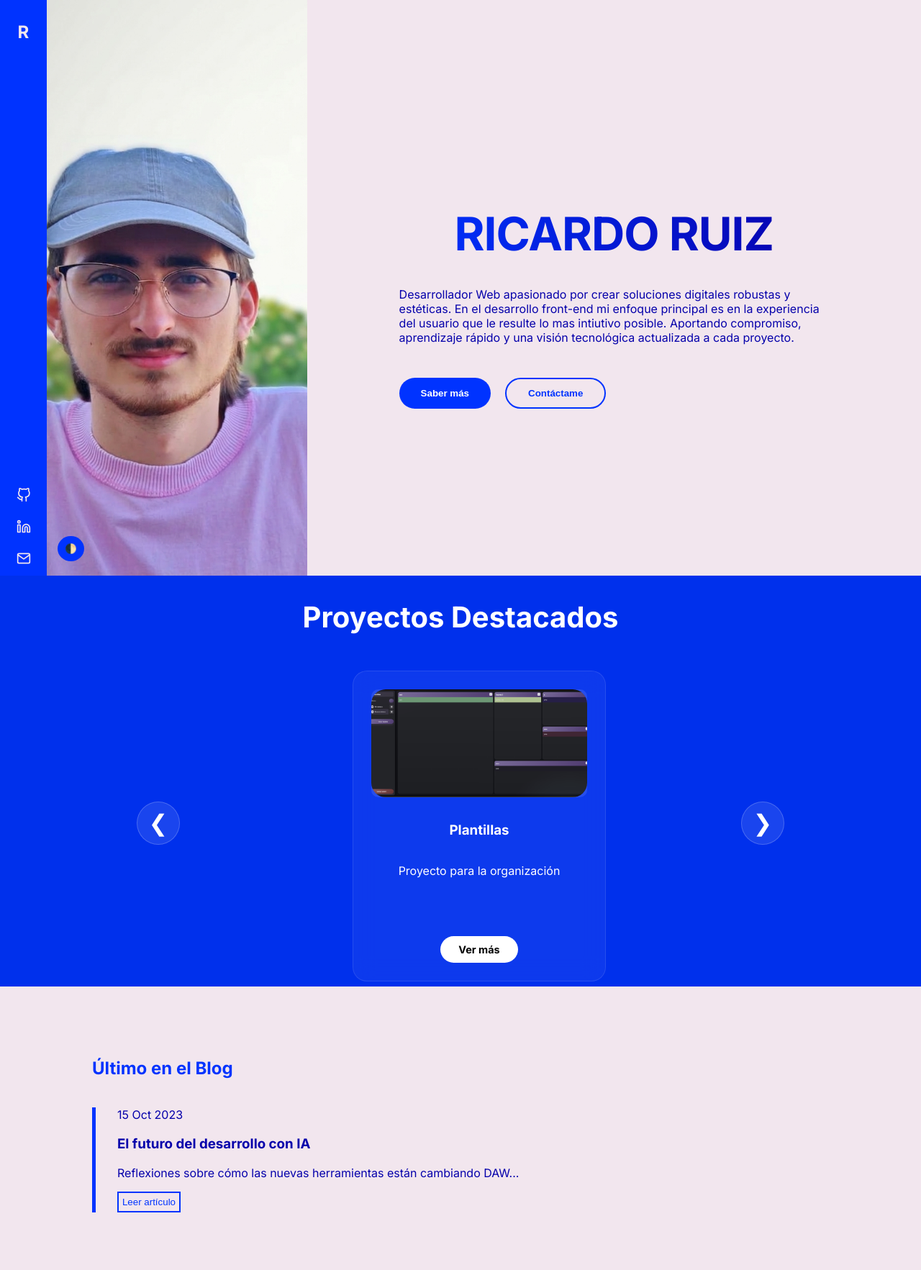
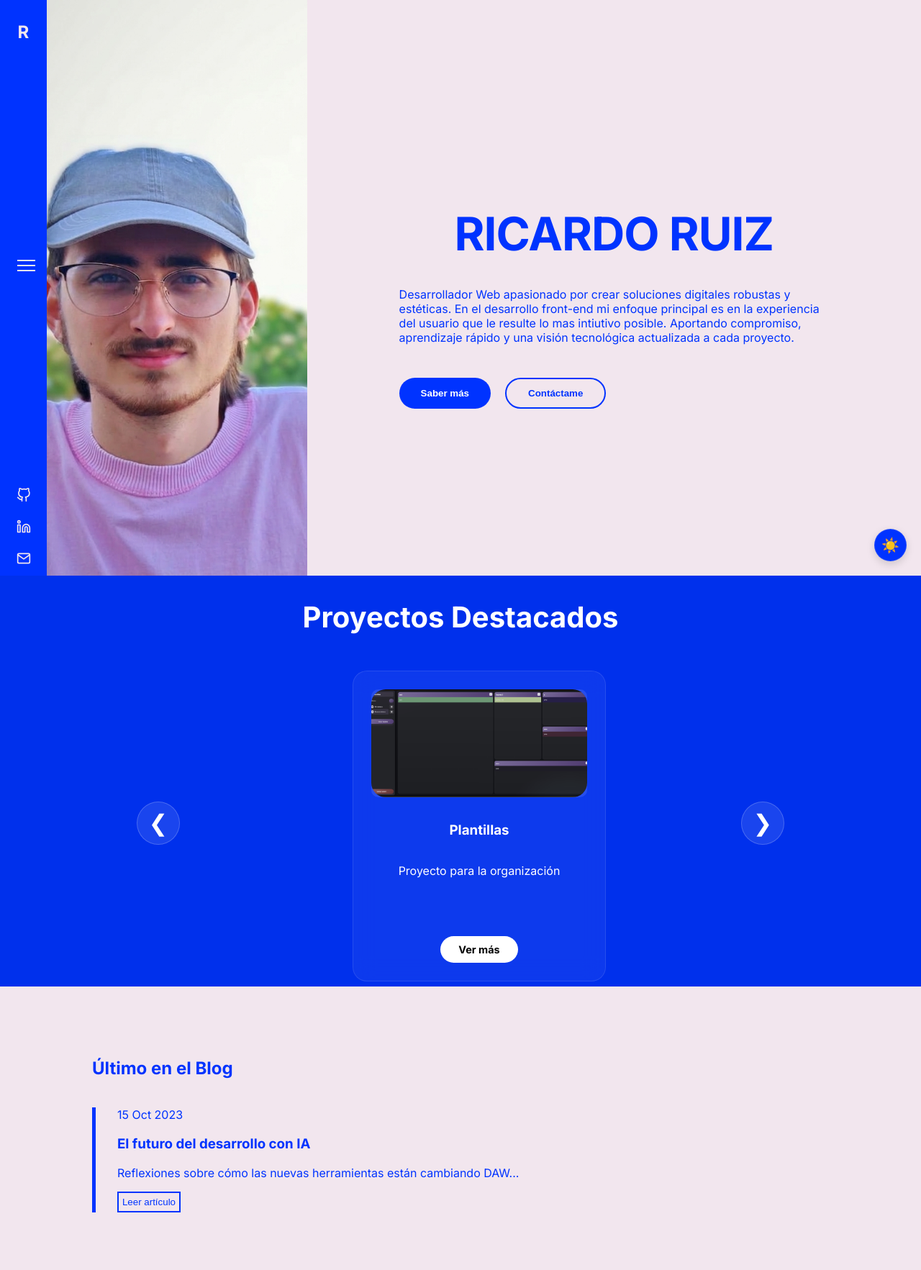
Before and after one commit to ricardoruizmocholi/Web-personal-, a PHP site: page / in a window 1280 px wide. Shown: the whole page at 72% size. Run offline with PHP 8.4, Linux system fonts and the light colour scheme.

Commit message:
modo noche v2

```diff
--- a/css/blog.css
+++ b/css/blog.css
@@ -11,7 +11,7 @@
 
 .tech-title {
     font-size: 3rem;
-    background-color:var(--azul-gradiente) ;
+    background-color:var(--texto-dinamico) ;
     text-align: center;
     -webkit-background-clip: text;
     -webkit-text-fill-color: transparent;
--- a/css/inicio.css
+++ b/css/inicio.css
@@ -33,7 +33,7 @@
 
 .tech-title {
     font-size: 4rem;
-    background: linear-gradient(90deg, var(--azul-gradiente), var(--azul-oscuro));
+    background: var(--texto-dinamico);
     -webkit-background-clip: text;
     -webkit-text-fill-color: transparent;
     margin-bottom: 20px;
--- a/css/portfolio.css
+++ b/css/portfolio.css
@@ -9,7 +9,8 @@
     margin-top: 4%;
     margin-bottom: 5%;
     padding: 3%;
-    background-color: var(--azul-gradiente);
+    background-color: var(--fondo-modulo);
+    transition: background-color 0.4s ease, color 0.4s ease;
 }
 
 .portfolio-item {
--- a/css/sobre-mi.css
+++ b/css/sobre-mi.css
@@ -1,6 +1,6 @@
 /* --- TARJETA PRINCIPAL TIPO IPHONE --- */
 .sobre-mi-card {
-    background: var(--azul-gradiente); /* Fondo sutil */
+    background: var(--fondo-modulo); /* Fondo sutil */
     backdrop-filter: blur(20px) saturate(180%); /* Efecto Cristal iOS */
     -webkit-backdrop-filter: blur(20px) saturate(180%);
     border: 1px solid rgba(255, 255, 255, 0.1);
@@ -15,6 +15,7 @@
     display: flex;
     flex-direction: column;
     justify-content: center;
+    transition: background-color 0.4s ease, color 0.4s ease;
 }
 
 /* --- TÍTULO PRINCIPAL (Aseguramos visibilidad) --- */
--- a/css/style.css
+++ b/css/style.css
@@ -6,8 +6,12 @@
 
     /* COLORES QUE SÍ CAMBIAN */
     --bg-dinamico: #F2E6EE;      /* Fondo de las secciones */
-    --texto-dinamico: #0600AB;  /* Texto que ahora es azul oscuro/negro */
+    --texto-dinamico: #0033FF;  /* Texto que ahora es azul oscuro/negro */
     --sidebar-bg: #FFFFFF;      /* Fondo del sidebar */
+    --texto-sidebar: #F2E6EE;
+    --fondo-modulo: #0033FF;
+    --fondo-invertido: #1f1e1e;
+
 
     /* Estructura constante */
     --sidebar-width: 65px;
@@ -16,9 +20,12 @@
 }
 
 body.dark-mode {
-    --bg-dinamico: #111111;      /* El fondo rosa/blanco pasa a ser negro */
+    --bg-dinamico: #1f1e1e;      /* El fondo rosa/blanco pasa a ser negro */
     --texto-dinamico: #FFFFFF;   /* El texto oscuro pasa a ser blanco */
     --sidebar-bg: #121212;       /* Sidebar oscuro */
+    --texto-sidebar: #121212;
+    --fondo-modulo:rgba(255,255,255,0.1);
+    --fondo-invertido: #F2E6EE;
 }
 
 body {
@@ -39,7 +46,7 @@ body {
     height: 100vh;
     width: var(--sidebar-width);
     background-color: var(--sidebar-bg);
-    color: var(--bg-dinamico)!important;
+    color: var(--blaco-gradiente)!important;
     display: flex;
     z-index: 1000;
     transition: var(--transition);
@@ -123,7 +130,8 @@ body {
     display: block;
     width: 25px;
     height: 2px;
-    background: var(--blanco);
+    background: #F2E6EE;
+
     margin: 5px auto;
     transition: 0.3s;
 }
@@ -131,7 +139,7 @@ body {
 .close-x {
     display: none;
     font-size: 2.5rem;
-    color: var(--blanco);
+    color: #F2E6EE;
     line-height: 30px;
 }
 
@@ -144,7 +152,7 @@ body {
     width: 100%;
     opacity: 0;
     transition: opacity 0.3s;
-    color: var(--marron-oscuro);
+    color: var(--blaco-gradiente) !important;
     background-color: var(--azul-gradiente);
 }
 
@@ -236,7 +244,7 @@ body {
     z-index: 2000;
     left: 0; top: 0;
     width: 100%; height: 100%;
-    background: rgba(252, 189, 236, 0.6);
+    background: rgba(252, 189, 236, 0.4);
     backdrop-filter: blur(2px);
     /* Compatibilidad para navegadores antiguos (Safari) */
     -webkit-backdrop-filter: blur(3px);
@@ -255,7 +263,7 @@ body {
 /* --- MODAL CONTACTO TECH --- */
 .modal-content.contact-tech {
     background: var(--azul-gradiente); /* Fondo azul intenso de la referencia */
-    color: var(--blanco);
+    color: white;
     padding: 50px;
     border-radius: 0; /* Diseño cuadrado más moderno según referencia */
     max-width: 900px;
@@ -307,7 +315,7 @@ body {
 .tech-form input,
 .tech-form select,
 .tech-form textarea {
-    background: var(--blanco);
+
     border: none;
     padding: 12px;
     font-family: inherit;
@@ -321,7 +329,7 @@ body {
 
 /* Botón estilo píldora blanca */
 .btn-enviar {
-    background: var(--blanco);
+
     color: var(--azul-gradiente);
     border: none;
     padding: 15px 40px;
@@ -351,10 +359,31 @@ body {
 
 /* Botón cerrar blanco */
 .close-modal {
-    color: var(--blanco);
+    color: var(--blanco-gradiante);
     font-size: 2.5rem;
     position: absolute;
     top: 20px;
     right: 25px;
     cursor: pointer;
 }
+
+.dark-mode-toggle{
+
+    position: 'fixed';
+        bottom: '20px';
+        right:  '80px';
+        zIndex: '1000';
+        padding: '10px';
+        borderRadius: '50%';
+        cursor: 'pointer';
+        border: '1px solid rgba(255,255,255,0.1)';
+        background: 'rgba(255,255,255,0.1)';
+        color: 'white';
+        transition: 0.3s ease;
+
+}
+.dark-mode-toggle:hover{
+
+    background-color: var(--fondo-invertido) !important;
+    transform: scale(1.05);
+}
--- a/js/main.js
+++ b/js/main.js
@@ -179,35 +179,55 @@ document.addEventListener('click', (e) => {
     }
 });
 
-// Añade esto al final de tu main.js
+// Funcionamiento modo oscuro
 function configurarModoOscuro() {
     const toggleBtn = document.createElement('button');
-    toggleBtn.innerHTML = '🌓';
     toggleBtn.classList.add('dark-mode-toggle');
-    // Estilo rápido para situarlo sin romper nada
+
+    // Estilo para situarlo correctamente
     Object.assign(toggleBtn.style, {
         position: 'fixed',
         bottom: '20px',
-        left: '80px', // Para que no tape el sidebar
+        right: '20px',
         zIndex: '1000',
         padding: '10px',
+        width: '45px',
+        height: '45px',
+        fontSize: '20px',
         borderRadius: '50%',
         cursor: 'pointer',
-        border: 'none',
-        background: 'var(--azul-gradiente)',
-        color: 'white'
+        border: '1px solid rgba(255,255,255,0.1)',
+        background: 'var(--fondo-modulo)', // Usamos tu azul para que resalte
+        color: 'white',
+        display: 'flex',
+        alignItems: 'center',
+        justifyContent: 'center',
+        boxShadow: '0 4px 12px rgba(0,0,0,0.15)'
     });
+
+    // Función para cambiar el icono
+    // Si es modo oscuro -> muestra Sol (para volver al día)
+    // Si es modo claro -> muestra Luna (para ir a la noche)
+    const actualizarIcono = () => {
+        const esOscuro = document.body.classList.contains('dark-mode');
+        toggleBtn.innerHTML = esOscuro ? '🌕' : '☀️';
+    };
+
     document.body.appendChild(toggleBtn);
 
-    // Revisar si ya estaba activo
+    // 1. Revisar estado inicial al cargar la página
     if (localStorage.getItem('modo-oscuro') === 'true') {
         document.body.classList.add('dark-mode');
     }
+    actualizarIcono(); // Poner el icono correcto según la carga inicial
 
+    // 2. Evento de clic
     toggleBtn.addEventListener('click', () => {
         document.body.classList.toggle('dark-mode');
-        const esOscuro = document.body.classList.contains('dark-mode');
-        localStorage.setItem('modo-oscuro', esOscuro);
+        const esOscuroNow = document.body.classList.contains('dark-mode');
+        localStorage.setItem('modo-oscuro', esOscuroNow);
+
+        actualizarIcono(); // Cambiar el icono tras el clic
     });
 }
 
```
